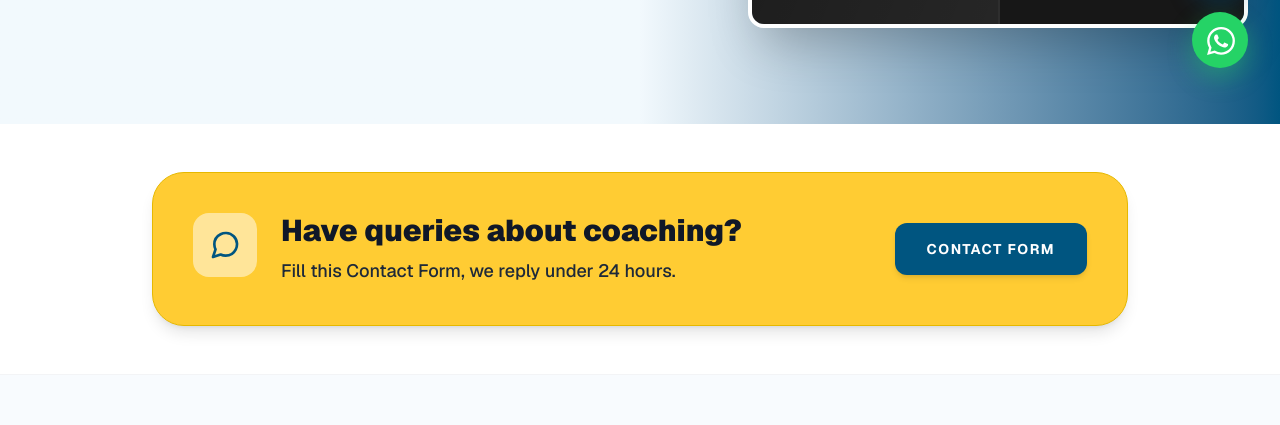
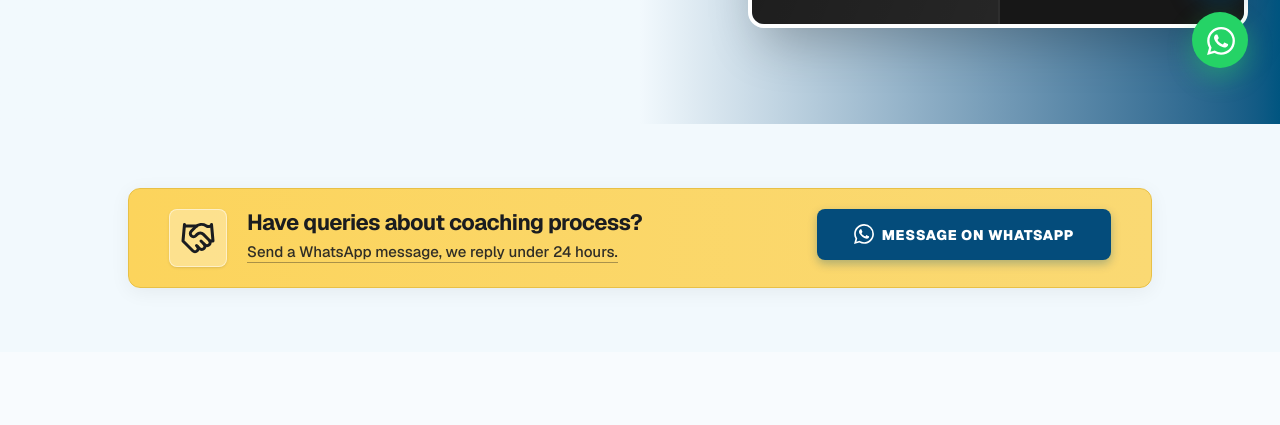
Before and after one commit to Saranshjais/Hypertroph, a Next.js app: page / in a window 1280 px wide. Shown: the part 700-1125 px from the top of the page. Built offline with nearby package versions, Linux system fonts and the light colour scheme.

Commit message:
Replace Contact Form banner with ContactCTA component

```diff
--- a/src/app/page.tsx
+++ b/src/app/page.tsx
@@ -96,26 +96,7 @@
       </section>
 
       {/* Proper Clean Section for Contact Banner */}
-      <section className="bg-white py-12 border-b border-gray-100">
-        <div className="max-w-5xl mx-auto px-4 sm:px-6">
-          <div className="bg-[#ffcc33] rounded-[2rem] p-8 md:p-10 shadow-lg flex flex-col md:flex-row items-center justify-between gap-6 border border-[#e6b800]">
-             <div className="flex flex-col sm:flex-row items-center sm:items-start text-center sm:text-left gap-6 w-full">
-                <div className="w-16 h-16 shrink-0 bg-white/50 rounded-2xl flex items-center justify-center text-[#005580]">
-                  <svg className="w-8 h-8" viewBox="0 0 24 24" fill="none" stroke="currentColor" strokeWidth="2" strokeLinecap="round" strokeLinejoin="round">
-                    <path d="M21 11.5a8.38 8.38 0 0 1-.9 3.8 8.5 8.5 0 0 1-7.6 4.7 8.38 8.38 0 0 1-3.8-.9L3 21l1.9-5.7a8.38 8.38 0 0 1-.9-3.8 8.5 8.5 0 0 1 4.7-7.6 8.38 8.38 0 0 1 3.8-.9h.5a8.48 8.48 0 0 1 8 8v.5z"/>
-                  </svg>
-                </div>
-                <div>
-                  <h3 className="text-2xl md:text-3xl font-black text-gray-900 mb-2">Have queries about coaching?</h3>
-                  <p className="text-gray-800 font-medium text-lg">Fill this Contact Form, we reply under 24 hours.</p>
-                </div>
-             </div>
-             <button className="px-8 py-4 bg-[#005580] text-white font-bold uppercase tracking-widest text-sm rounded-xl hover:bg-[#003d5c] transition-colors whitespace-nowrap w-full md:w-auto shadow-md">
-               Contact Form
-             </button>
-          </div>
-        </div>
-      </section>
+      <ContactCTA />
 
       <Transformations />
 
@@ -124,9 +105,6 @@
       <Pricing />
       <FAQ />
 
-      <ContactCTA />
-
-
       <Footer />
     </main>
   );
```
